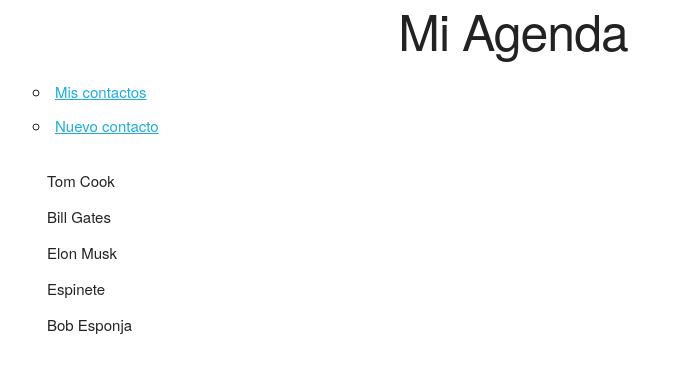
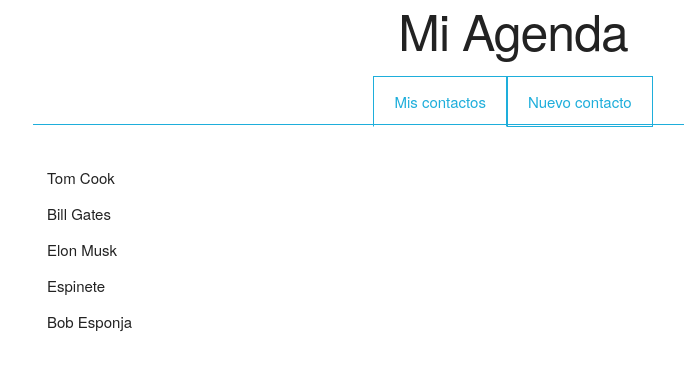
Before and after one commit to TheHandyOwl/ejercicios_angular, an Angular app in the folder Agenda/: page /mis-contactos in a window 1280 px wide. Shown: the top 372 px of the page, without its empty margins (127-811 px from the left). Built offline with nearby package versions, Linux system fonts and the light colour scheme; data requests are answered from the project's data file.

Commit message:
Aplicando CSS a la barra de navegación

```diff
--- a/Agenda/src/app/app.component.css
+++ b/Agenda/src/app/app.component.css
@@ -1,3 +1,28 @@
 h1 {
     text-align: center;
 }
+
+nav {
+    text-align: center;
+    padding-top: 10px;
+    padding-bottom: 10px;
+}
+
+ul {
+    list-style: none;
+    border-bottom: 1px solid #1EAEDB;
+}
+
+li {
+    display: inline-block;
+}
+
+a {
+    padding: 14px 20px;
+    text-decoration: none;
+    border: 1px solid #1EAEDB;
+}
+
+a.seleccionada {
+    border-bottom: 1px solid white;
+}
--- a/Agenda/src/app/app.component.html
+++ b/Agenda/src/app/app.component.html
@@ -12,10 +12,14 @@
       <!--
       <a href=""></a>
       -->
-      <a routerLink="/mis-contactos">Mis contactos</a>
+      <a routerLink="/mis-contactos"
+        routerLinkActive="seleccionada"
+        >Mis contactos</a>
     </li>
     <li>
-      <a routerLink="/nuevo-contacto">Nuevo contacto</a>
+      <a routerLink="/nuevo-contacto"
+        routerLinkActive="seleccionada"
+        >Nuevo contacto</a>
     </li>
   </ul>
 </nav>
```
